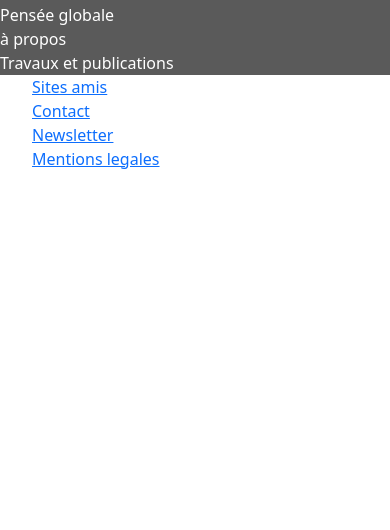
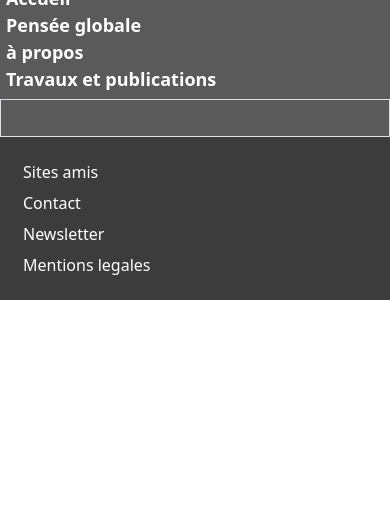
Before and after one commit to d1mj0/Pierrot_Project, a PHP site: page /blog.php in a window 390 px wide; the page is wider, and only the part inside the window is pictured. Shown: the part 314-844 px from the top of that part. Run offline with PHP 8.4, Linux system fonts and the light colour scheme.

Commit message:
header update

```diff
--- a/views/assets/css/style.css
+++ b/views/assets/css/style.css
@@ -1,8 +1,9 @@
 a {
     text-decoration: none;
+
 }
 
-
+/*<---------------------------------------------Header--------------------------------------------->*/
 .parent-img{
     position: relative;
 
@@ -19,7 +20,7 @@ a {
 }
 
 .nav-container{
-
+    padding: 6px;
     z-index: 1;
     background-color:#5a5a5a ;
 
@@ -38,5 +39,38 @@ a {
 .nav-link_menu a{
     color: #ffffff;
     text-decoration: none;
+    font-size:18px;
+    font-weight: bold;
 
 }
+
+.nav-link_menu a:hover{
+    color: #7a2b2b;
+}
+
+
+/*<---------------------------------------------Footer--------------------------------------------->*/
+
+.border{
+    padding: 18px;
+    z-index: 1;
+    background-color:#5a5a5a ;
+}
+
+.footer-row{
+    background-color:#3c3c3c ;
+    padding: 5%;
+}
+
+.footer-link_menu{
+    padding: 1%;
+}
+
+.footer-link_menu a{
+    color: #ffffff;
+    text-decoration: none;
+}
+
+.footer-link_menu a:hover{
+    color: #7a2b2b;
+}
--- a/views/templates/footer.php
+++ b/views/templates/footer.php
@@ -1,11 +1,16 @@
 <script src="https://cdn.jsdelivr.net/npm/bootstrap@5.0.1/dist/js/bootstrap.bundle.min.js" integrity="sha384-gtEjrD/SeCtmISkJkNUaaKMoLD0//ElJ19smozuHV6z3Iehds+3Ulb9Bn9Plx0x4" crossorigin="anonymous"></script>
 </body>
     <footer>
-            <ul>
-                <li class="link_menu"><a href="sites_amis.php">Sites amis</a></li>
-                <li class="link_menu"><a href="contact.php">Contact</a></li>
-                <li class="link_menu"><a href="newsletter.php">Newsletter</a></li>
-                <li class="link_menu"><a href="mentions_legales.php">Mentions legales</a></li>
-            </ul>
+
+        <div class="footer-container">
+                <div class="border"></div>
+                <div class="footer-row">
+                    <div class="footer-link_menu col-sm10 col-md-10  col-lg-2 "><a href="sites_amis.php">Sites amis</a></div>
+                    <div class="footer-link_menu col-sm10 col-md-10  col-lg-2 "><a href="contact.php">Contact</a></div>
+                    <div class="footer-link_menu col-sm10 col-md-10  col-lg-2 "><a href="newsletter.php">Newsletter</a></div>
+                    <div class="footer-link_menu col-sm10 col-md-10  col-lg-2 "><a href="mentions_legales.php">Mentions legales</a></div>
+                </div>
+            </div>
+
     </footer>
 </html>
--- a/views/templates/header.php
+++ b/views/templates/header.php
@@ -21,7 +21,6 @@
     <header>
     <div class="parent-img">
         <img src="../views/assets/img/design_header.svg" class="parent-img-responsive" />
-        <img src="../views/assets/img/title_header.svg" class="child-img"/>
     </div>
 
 
```
Also changed, not shown: views/assets/img/design_header.svg.
